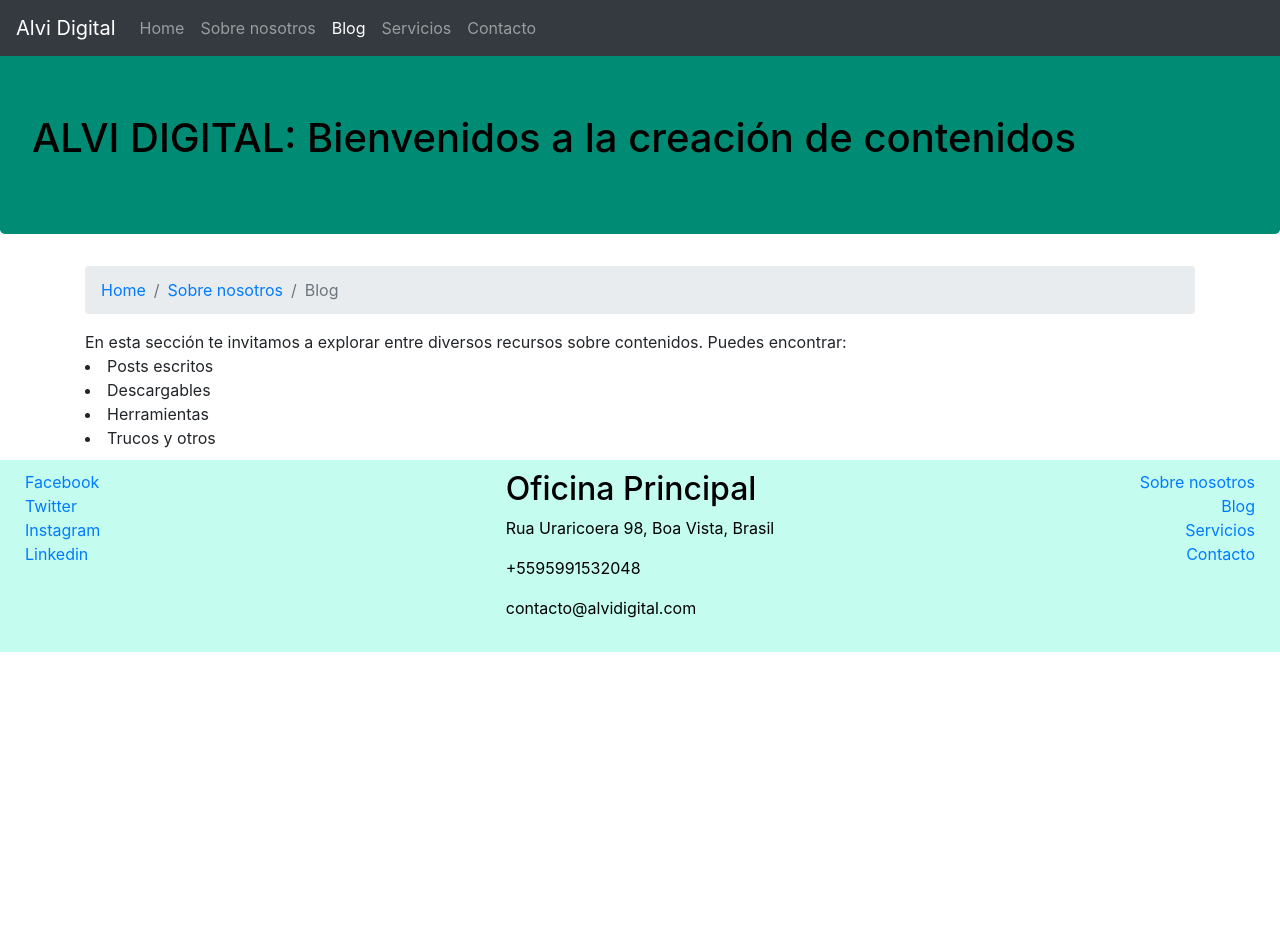
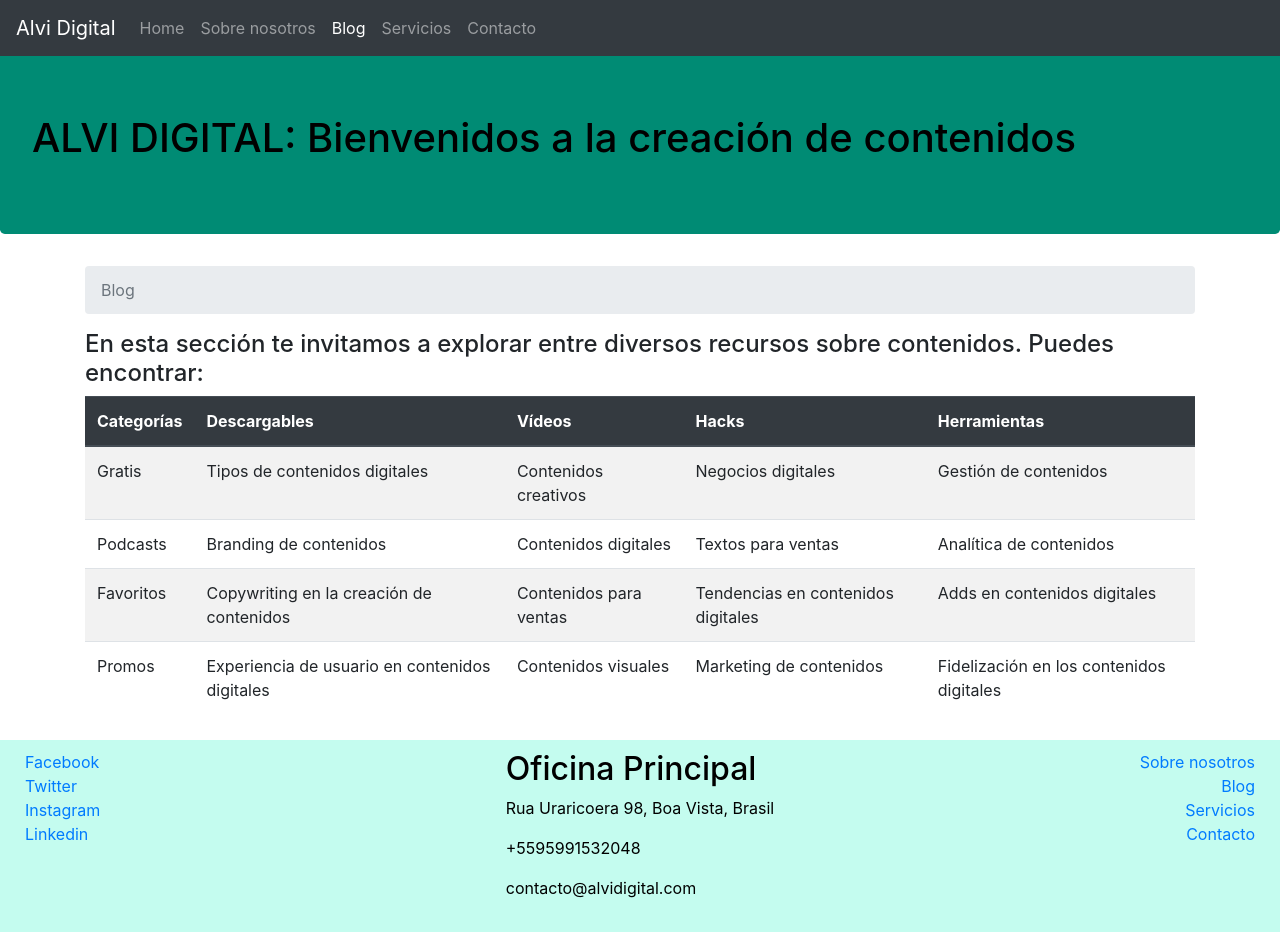
Before and after one commit to Alvilyn/alvi_digital, a website: page blog.html in a window 1280 px wide. Before the commit the page ends 800 px from the top, so only its background shows below. Drawn offline with nearby package versions, Linux system fonts and the light colour scheme; a web font is replaced by a local one.

Commit message:
Tabla de contenidos

```diff
--- a/blog.html
+++ b/blog.html
@@ -8,6 +8,7 @@
     <!-- Bootstrap CSS -->
     <link rel="stylesheet" href="node_modules/bootstrap/dist/css/bootstrap.min.css">
     <link rel="stylesheet" href="css/main.css">
+    <link rel="stylesheet" href="node_modules/open-iconic/font/css/open-iconic-bootstrap.min.css">
 
     <title>AlviDigital: Creación de contenidos</title>
   </head>
@@ -37,19 +38,55 @@
     <div class="container">
       <nav aria-label="breadcrumb">
         <ol class="breadcrumb">
-          <li class="breadcrumb-item"><a href="./index.html">Home</a></li>
-          <li class="breadcrumb-item"><a href="./about.html">Sobre nosotros</a></li>
           <li class="breadcrumb-item active" aria-current="page">Blog</li>
         </ol>
       </nav>
+
       <span>
-        En esta sección te invitamos a explorar entre diversos recursos sobre contenidos. Puedes encontrar:
-          <li>Posts escritos</li>
-          <li>Descargables</li>
-          <li>Herramientas</li>
-          <li>Trucos y otros</li>
+        <h4>En esta sección te invitamos a explorar entre diversos recursos sobre contenidos. Puedes encontrar:</h4>
       </span>
 
+      <div class="table-responsive">
+        <table class="table table-striped">
+          <thead class="thead-dark">
+            <th>Categorías</th>
+            <th>Descargables</th>
+            <th>Vídeos</th>
+            <th>Hacks</th>
+            <th>Herramientas</th>
+          </thead>
+          <tbody>
+            <tr>
+              <td><span class="oi oi-circle-check"> Gratis</span></td>
+              <td>Tipos de contenidos digitales</td>
+              <td>Contenidos creativos</td>
+              <td>Negocios digitales</td>
+              <td>Gestión de contenidos</td>
+            </tr>
+            <tr>
+              <td><span class="oi oi-microphone"> Podcasts</span></td>
+              <td>Branding de contenidos</td>
+              <td>Contenidos digitales</td>
+              <td>Textos para ventas</td>
+              <td>Analítica de contenidos</td>
+            </tr>
+            <tr>
+              <td><span class="oi oi-star"> Favoritos</span></td>
+              <td>Copywriting en la creación de contenidos</td>
+              <td>Contenidos para ventas</td>
+              <td>Tendencias en contenidos digitales</td>
+              <td>Adds en contenidos digitales</td>
+            </tr>
+            <tr>
+              <td><span class="oi oi-dollar"> Promos</span></td>
+              <td>Experiencia de usuario en contenidos digitales</td>
+              <td>Contenidos visuales</td>
+              <td>Marketing de contenidos</td>
+              <td>Fidelización en los contenidos digitales</td>
+            </tr>
+          </tbody>
+        </table>
+      </div>
     </div>
 
       <footer>
```
Also changed, not shown: contacto.html (+0 -4 lines).
